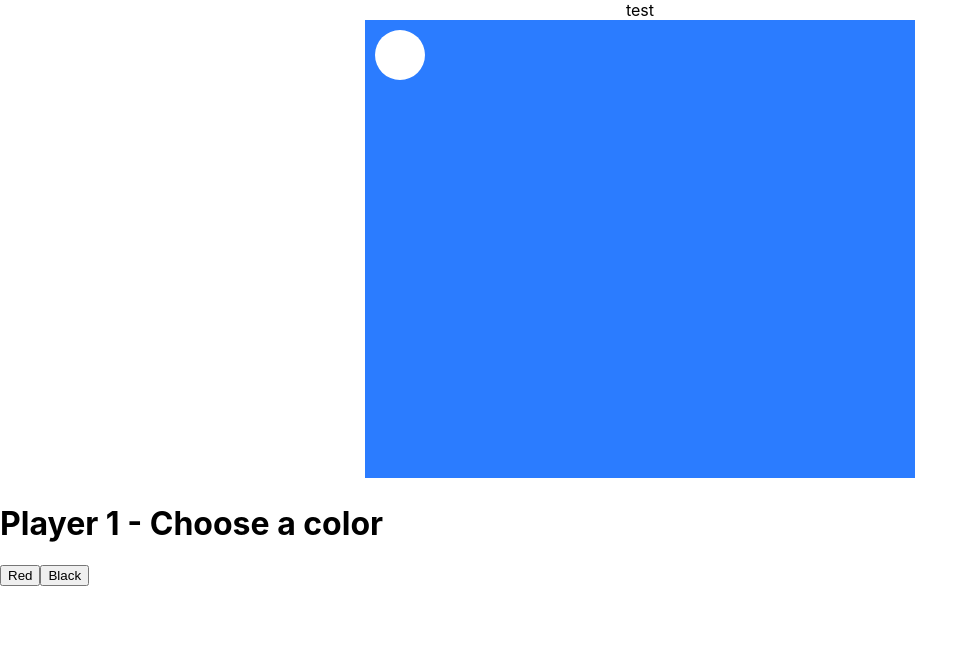
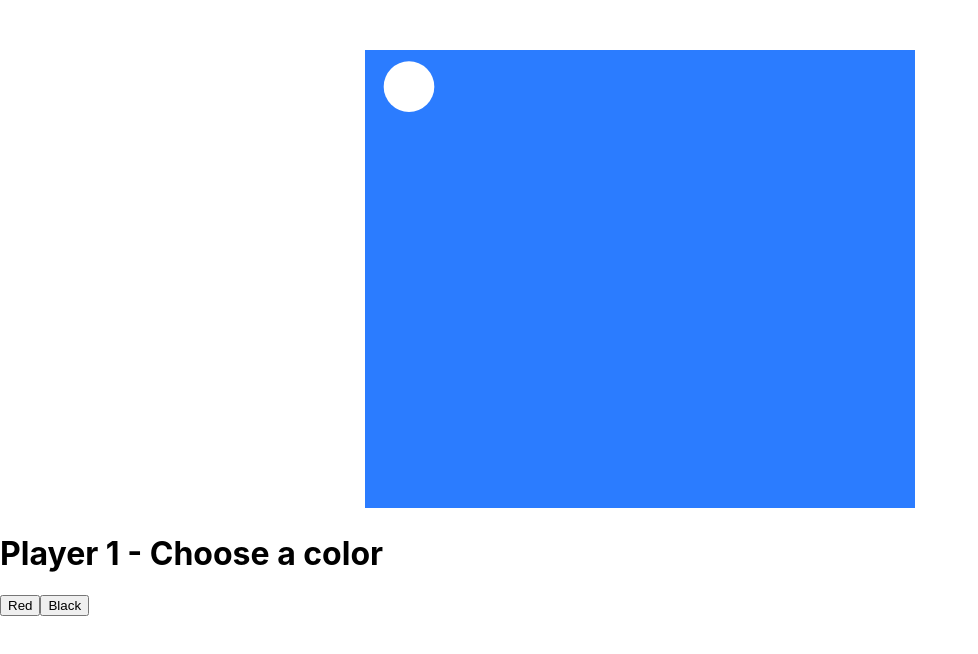
Before and after one commit to Tim-Kerr/Connect4, a React (Create React App) app: page / in a window 1280 px wide. Both pictures are taken after a click on the button "Black". Shown: the top 654 px of the page, without its empty margins (0-978 px from the left). Built offline with nearby package versions, Linux system fonts and the light colour scheme.

Commit message:
master: Got svg masking working properly

```diff
--- a/src/components/Board.tsx
+++ b/src/components/Board.tsx
@@ -16,7 +16,7 @@ const Board: React.FC = () => {
         console.log('useEffect ran');
         const svg = SVG('svg').size(600, 500);
         const rect = svg.rect(600, 500).fill({ color: '#2b7cff' });
-        const circle = svg.ellipse(50, 50).move(10, 10).fill('black').attr({ width: '12.5%', height: '12.5%' });
+        const circle = svg.circle(50).fill('black').attr({ r: '5%', cx: '8%', cy: '8%' });
         const maskRect = svg.rect(0, 0).fill('white').attr({ width: '100%', height: '100%' });
         const mask = svg.mask().add(maskRect).add(circle);
         rect.maskWith(mask);
@@ -35,7 +35,6 @@ const Board: React.FC = () => {
         // </div>
 
         <div className='board'>
-            test
             <div id='svg' />
             {/* <div className="cols">
                 <div></div>
--- a/src/styles/App.css
+++ b/src/styles/App.css
@@ -24,6 +24,7 @@
 }
 
 .board {
+  margin-top: 50px;
   max-width: 550px;
   margin-left: auto;
   margin-right: auto;
```
